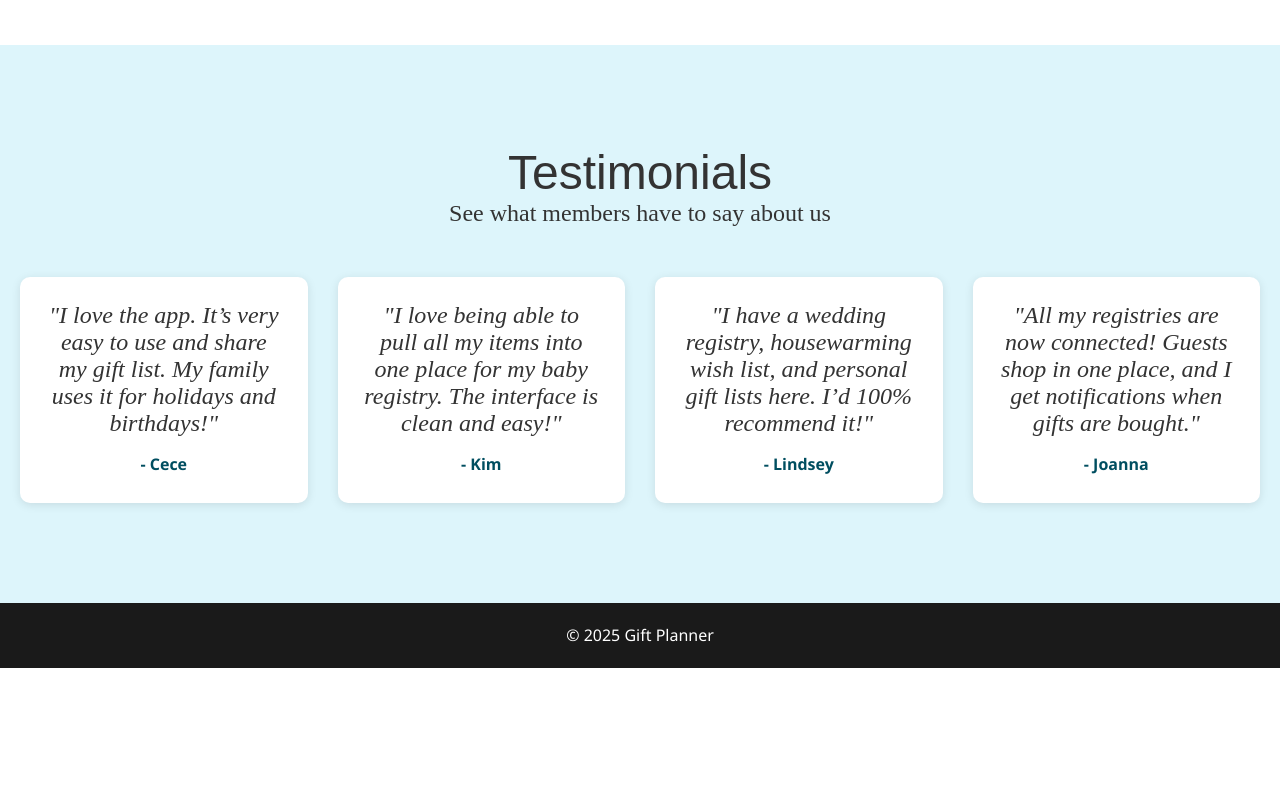
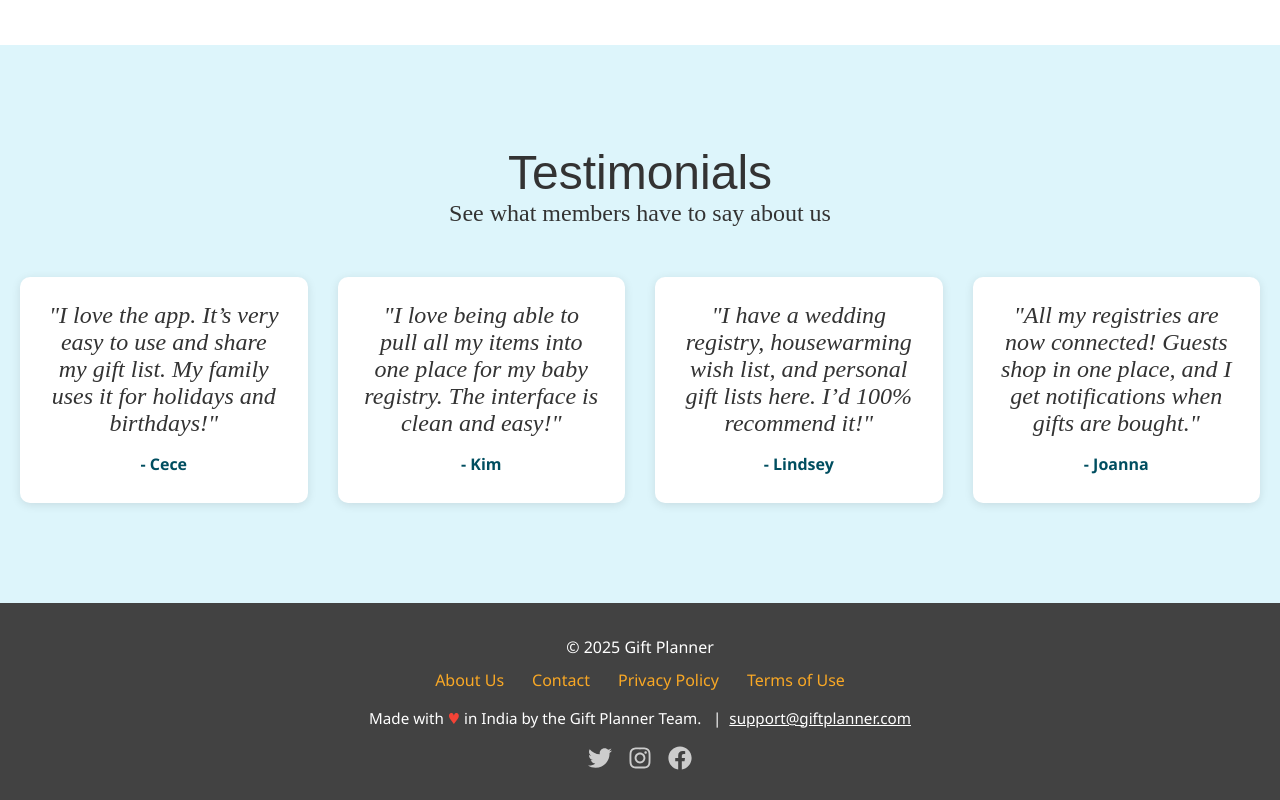
Before and after one commit to sambarancct-wq/The-GiftHub, a React (Vite) app in the folder frontend/: page / in a window 1280 px wide. Shown: the part 2435-3235 px from the top of the page. Before the commit the page ends 3103 px from the top, so only its background shows below. Built offline with nearby package versions, Linux system fonts and the light colour scheme; sample sign-in values are in the browser's storage.

Commit message:
Improved the footer

```diff
--- a/frontend/src/pages/LandingPage.tsx
+++ b/frontend/src/pages/LandingPage.tsx
@@ -1,17 +1,15 @@
-import { FaSearch } from 'react-icons/fa';
 import '../styles/LandingPage.css';
-import { useAuth } from '../context/AuthContext';
+//import { useAuth } from '../context/AuthContext';
 import { Link } from 'react-router-dom';
+import { FaTwitter, FaInstagram, FaFacebook } from 'react-icons/fa';
 
-function getStoredUser() {
+/*function getStoredUser() {
   const userJson = localStorage.getItem('user');
   return userJson ? JSON.parse(userJson) : null;
-}
+}*/
 
 // The correct way to declare a functional component with destructured props
 const LandingPage = () => {
-  const { user:contextUser } = useAuth();
-  const user = contextUser || getStoredUser();
 
   return (
     <div className="landing-container">
@@ -22,16 +20,6 @@ const LandingPage = () => {
           <div className="hero-content">
             <h2>Simplify Your Gift Planning</h2>
             <p>Create, manage, and track gift lists for all your special occasions.</p>
-            {!user && (
-              <div className="cta-buttons">
-                <div className="search-bar">
-                  <input placeholder="Search for Registry or Gift List"></input>
-                  <button type="submit">
-                    <FaSearch/>
-                  </button>
-                </div>
-              </div>
-            )}
           </div>
         </section>
 
@@ -105,7 +93,33 @@ const LandingPage = () => {
       </main>
 
       <footer className="landing-footer">
-        <p>&copy; 2025 Gift Planner</p>
+        <div className="footer-main">
+          <p>&copy; 2025 Gift Planner</p>
+          <nav className="footer-links">
+            <Link to="/about">About Us</Link>
+            <Link to="/contact">Contact</Link>
+            <Link to="/privacy">Privacy Policy</Link>
+            <Link to="/terms">Terms of Use</Link>
+          </nav>
+        </div>
+        <div className="footer-community">
+          <p>
+            Made with <span style={{color: "#f44336"}}>♥</span> in India by the Gift Planner Team.
+            &nbsp; | &nbsp;
+            <a href="mailto:support@giftplanner.com" style={{ color: "#fff", textDecoration: "underline" }}>support@giftplanner.com</a>
+          </p>
+          <div className="footer-social">
+            <a href="https://twitter.com/" target="_blank" rel="noopener noreferrer" aria-label="Twitter">
+              <FaTwitter />
+            </a>
+            <a href="https://instagram.com/" target="_blank" rel="noopener noreferrer" aria-label="Instagram">
+              <FaInstagram />
+            </a>
+            <a href="https://facebook.com/" target="_blank" rel="noopener noreferrer" aria-label="Facebook">
+              <FaFacebook />
+            </a>
+          </div>
+        </div>
       </footer>
     </div>
   );
--- a/frontend/src/styles/LandingPage.css
+++ b/frontend/src/styles/LandingPage.css
@@ -437,3 +437,62 @@
   font-weight: bold;
   color: #004e60;
 }
+
+.landing-footer {
+  background: #424242;
+  color: #fff;
+  padding: 32px 0 20px 0;
+  text-align: center;
+  font-size: 1rem;
+}
+
+.footer-main {
+  margin-bottom: 12px;
+}
+
+.footer-links {
+  margin-top: 8px;
+}
+.footer-links a {
+  color: #f9a825;
+  margin: 0 14px;
+  text-decoration: none;
+  font-weight: 500;
+}
+.footer-links a:hover {
+  text-decoration: underline;
+}
+
+.footer-community {
+  font-size: 0.95rem;
+  margin-top: 6px;
+}
+.footer-social {
+  margin-top: 12px;
+  display: flex;
+  justify-content: center;
+  gap: 16px;
+}
+
+.footer-social a {
+  color: #ccc;
+  font-size: 1.5rem;
+  transition: color 0.3s ease;
+}
+
+.footer-social a:hover {
+  color: #f9a825;
+}
+
+/* Individual icon hover colors (optional) */
+.footer-social a:hover svg[data-icon="twitter"] {
+  color: #1DA1F2;
+}
+
+.footer-social a:hover svg[data-icon="instagram"] {
+  color: #E4405F;
+}
+
+.footer-social a:hover svg[data-icon="facebook"] {
+  color: #4267B2;
+}
```
